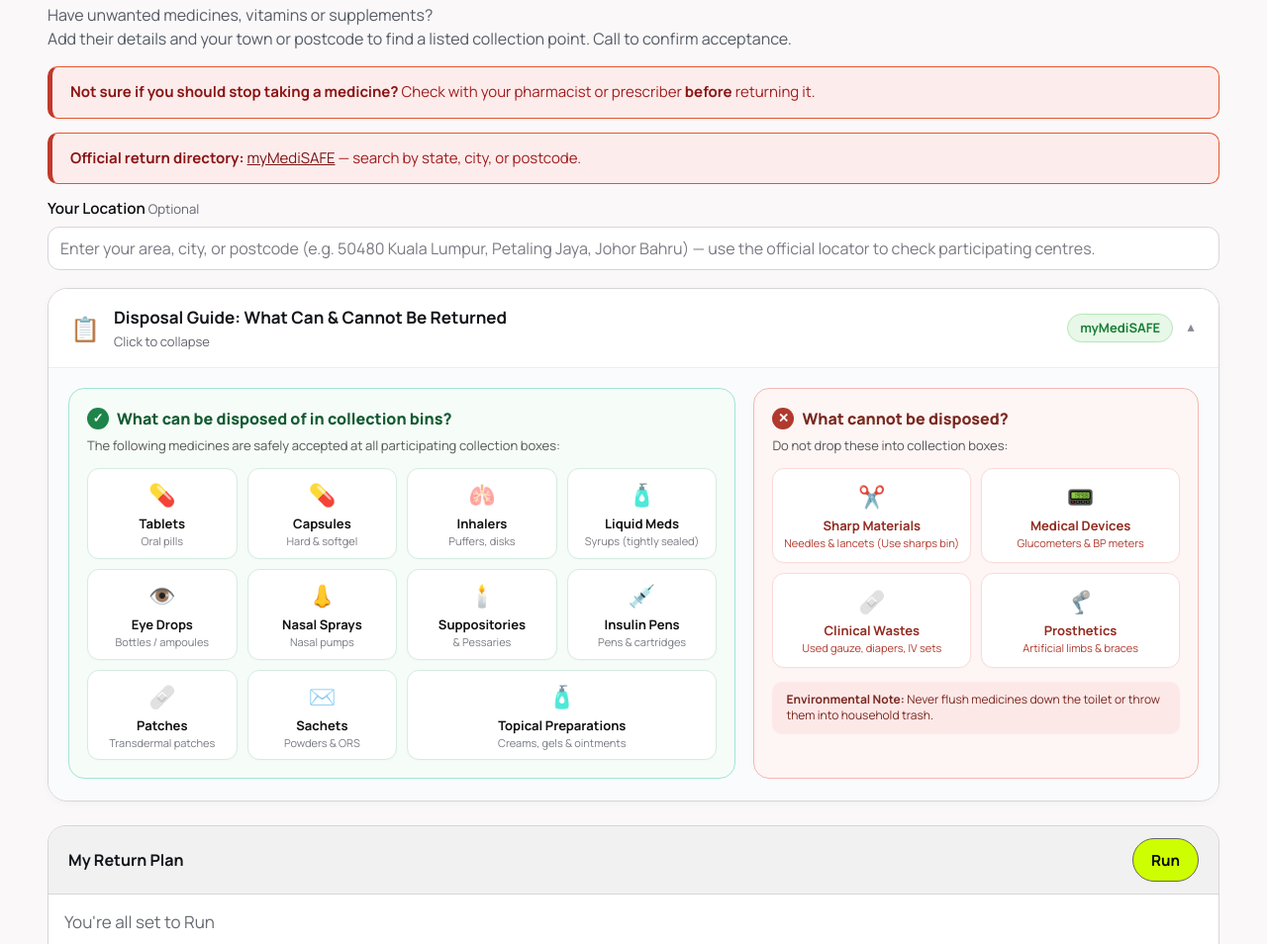
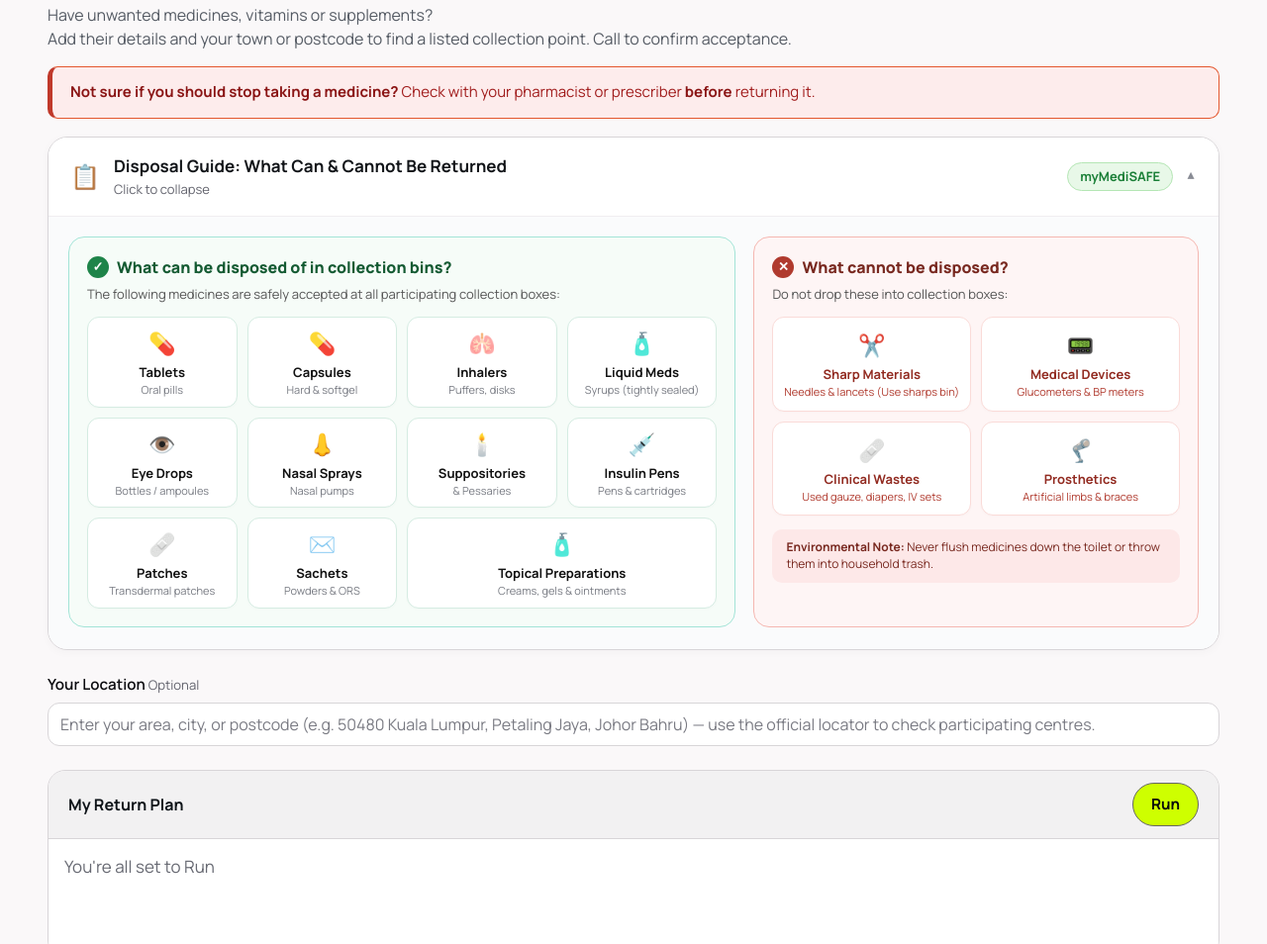
Before and after one commit to Keith1405/my-partyrock-app, a website: page frontend/index.html in a window 1280 px wide. Shown: the part 3226-4180 px from the top of the page at 99% size. Drawn offline with Linux system fonts and the light colour scheme.

Commit message:
Add files via upload

```diff
--- a/frontend/index.html
+++ b/frontend/index.html
@@ -509,12 +509,6 @@
     </div>
 
     <div class="notice-red"><strong>Not sure if you should stop taking a medicine?</strong> Check with your pharmacist or prescriber <strong>before</strong> returning it.</div>
-    <div class="notice-red"><strong>Official return directory:</strong> <a href="https://www.mymedisafe.org.my/" target="_blank" rel="noopener">myMediSAFE</a> — search by state, city, or postcode.</div>
-
-    <div class="field">
-      <label for="your_location">Your Location <span class="opt">Optional</span></label>
-          <input type="text" id="your_location" placeholder=" Enter your area, city, or postcode (e.g. 50480 Kuala Lumpur, Petaling Jaya, Johor Bahru) — use the official locator to check participating centres." />
-    </div>
 
     <details class="guide-collapsible" open>
       <summary class="guide-summary">
@@ -638,6 +632,12 @@
         </div>
       </div>
     </details>
+
+    <div class="field">
+      <label for="your_location">Your Location <span class="opt">Optional</span></label>
+      <input type="text" id="your_location" placeholder=" Enter your area, city, or postcode (e.g. 50480 Kuala Lumpur, Petaling Jaya, Johor Bahru) — use the official locator to check participating centres." />
+    </div>
+
     <input type="hidden" id="return_item_details" value="" />
 
     <div class="ai-panel">
```
